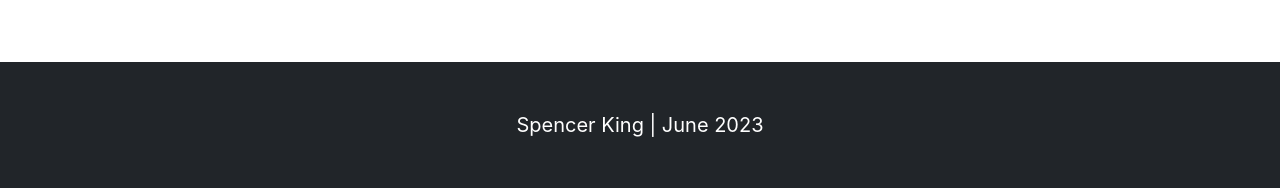
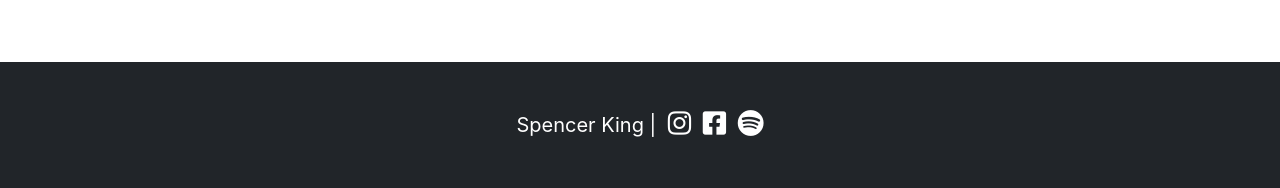
Before and after one commit to SpencerKing7/LearningToLoveV1, a Django app: page / in a window 1280 px wide. Shown: the part 1771-1959 px from the top of the page. Run offline with Django 3.2, Linux system fonts and the light colour scheme; some libraries are stand-ins or nearby versions.

Commit message:
Update footer to include socials

```diff
--- /dev/null
+++ b/learningtolove/static/css/custom.css
@@ -0,0 +1,5 @@
+.icon {
+    padding-left: 6px;
+    padding-top: 5px;
+    text-decoration-color: white;
+}
--- a/templates/layout.html
+++ b/templates/layout.html
@@ -12,6 +12,9 @@
     <!-- Core theme CSS (includes Bootstrap)-->
     <link href="{% static 'css/styles.css' %}" rel="stylesheet" />
     <link href="{% static 'css/learnstyles.css' %}" rel="stylesheet" />
+    <link href="{% static 'css/custom.css' %}" rel="stylesheet" />
+    <link rel="stylesheet" href="https://cdnjs.cloudflare.com/ajax/libs/font-awesome/5.15.3/css/all.min.css" />
+
 </head>
 <body style="background-color: white">
     <!-- Responsive navbar-->
@@ -35,7 +38,14 @@
 
         <!-- Footer-->
         <footer class="py-5 bg-dark">
-            <div class="container"><p class="m-0 text-center text-white">Spencer King | June 2023</p></div>
+            <div class="container">
+                <p class="m-0 text-center text-white">Spencer King |
+                    <a class="text-white icon" href="https://www.instagram.com/spener7king/" target="_blank"><i class="fab fa-instagram fa-lg"></i></a>
+                    <a class="text-white icon" href="https://www.facebook.com/spencer.king.10/" target="_blank"><i class="fab fa-facebook-square fa-lg"></i></a>
+                    <a class="text-white icon" href="https://open.spotify.com/user/spener7king?si=3dc87484fd1442e9" target="_blank"><i class="fab fa-spotify fa-lg"></i></a>
+                </p>
+            </div>
+
         </footer>
         <!-- Bootstrap core JS-->
         <script src="https://cdn.jsdelivr.net/npm/bootstrap@5.1.3/dist/js/bootstrap.bundle.min.js"></script>
```
